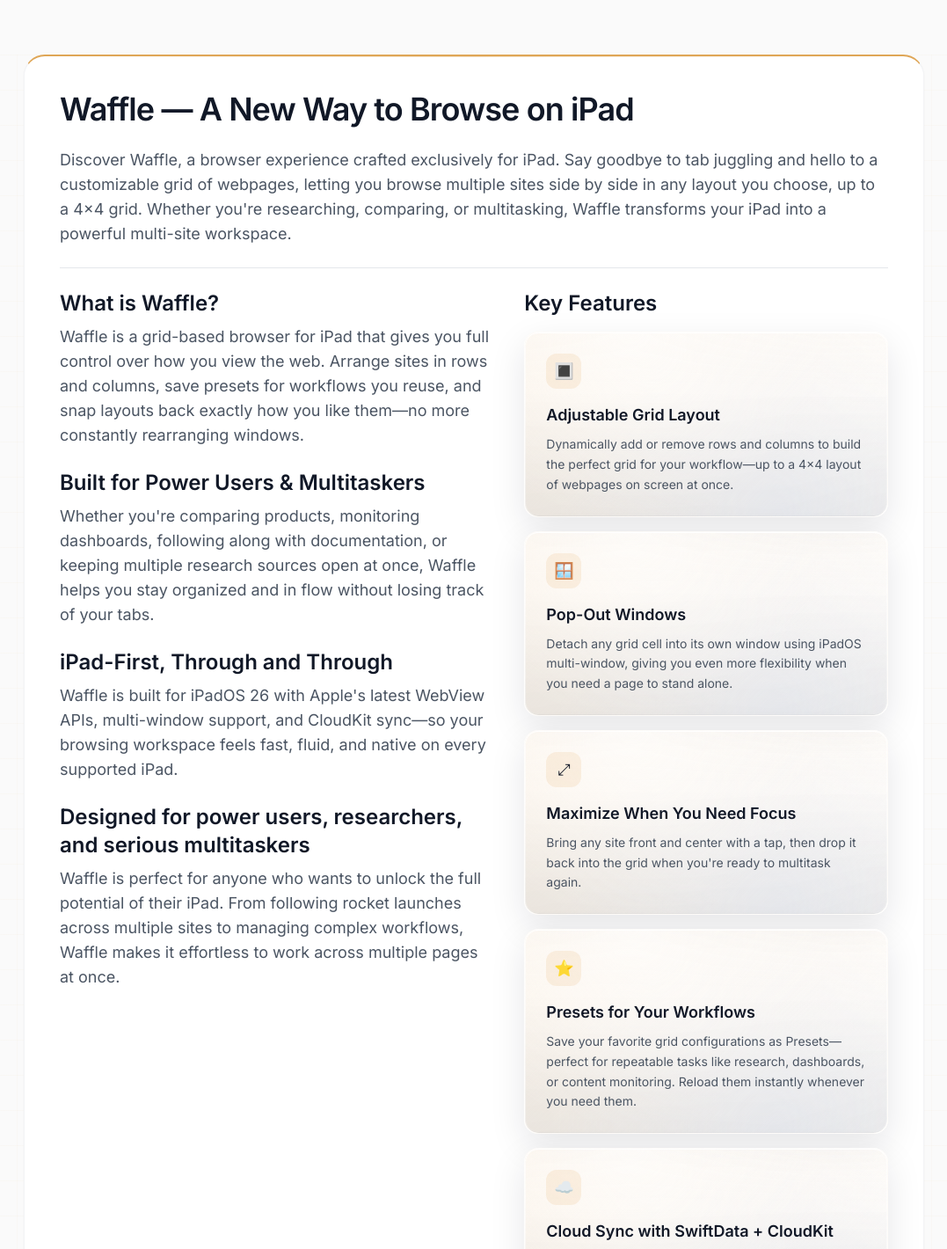
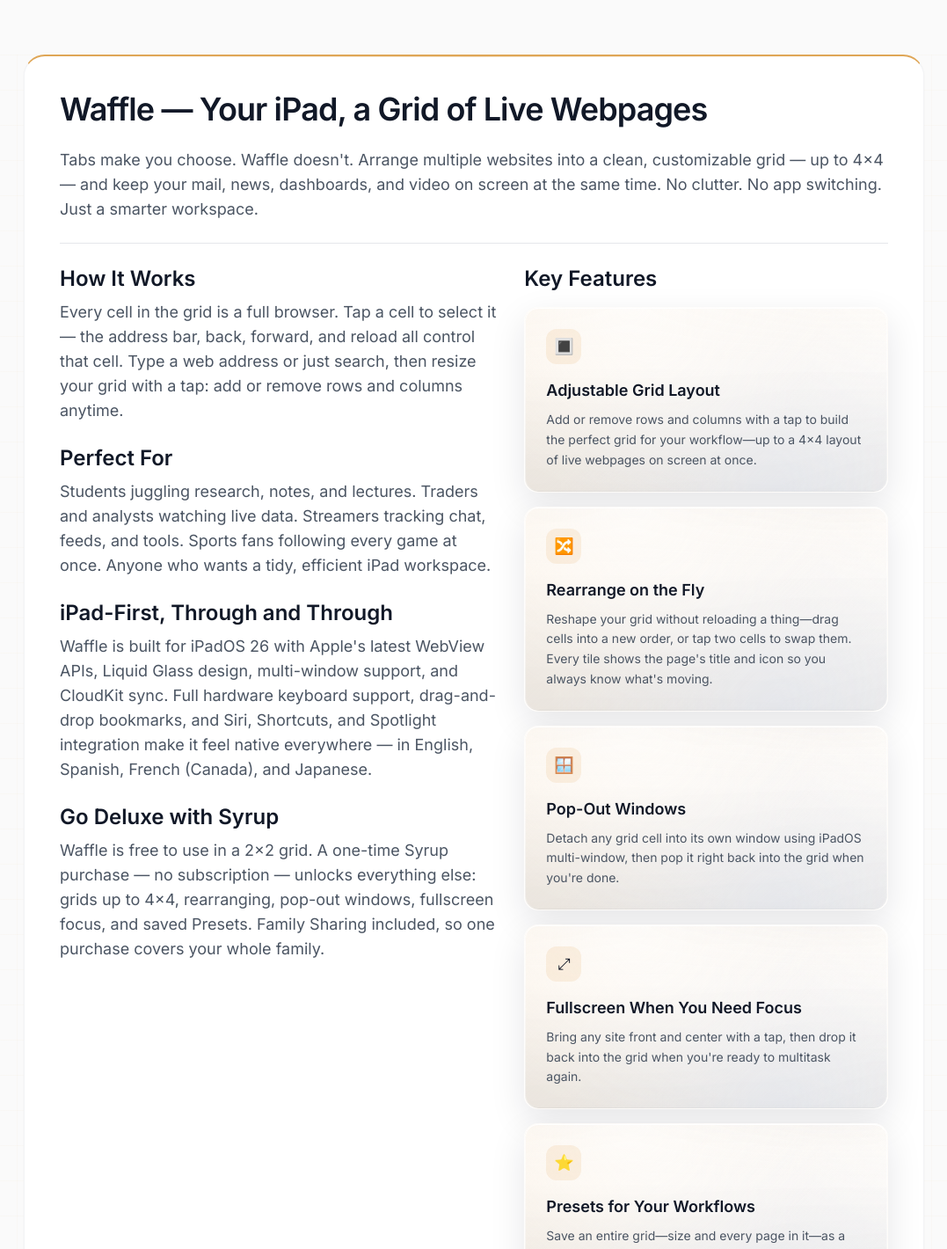
Before and after one commit to NMolargik/MolargikSoftware.com, a React (Vite) app: page /waffle in a window 1280 px wide. Shown: the part 1083-2503 px from the top of the page at 88% size, without its empty margins (101-1178 px from the left). Built offline with nearby package versions, Linux system fonts and the light colour scheme.

Commit message:
updates to Stork and Waffle page for OS27 updates

```diff
--- a/src/pages/Waffle.tsx
+++ b/src/pages/Waffle.tsx
@@ -26,7 +26,7 @@
 
   usePageMeta({
     title: 'Waffle – Grid Browser for iPad | Nick Molargik',
-    description: 'Waffle lets you browse multiple sites side-by-side in a customizable grid on iPad. Presets, multi-window, CloudKit sync.',
+    description: 'Waffle turns your iPad into a grid of live webpages. Browse sites side by side in a split-screen grid, save preset layouts, pop cells into their own windows, and sync with iCloud.',
     accentColor: ACCENT_COLOR,
     preloadImage: waffleicon,
   });
@@ -38,7 +38,7 @@
       <section>
         <Hero
           heading="Waffle"
-          description="Webpage multitasking made easy on iPad."
+          description="Browse the web in a grid, not in tabs."
           imageSrc={waffleicon}
           appStoreHref="https://apps.apple.com/us/app/waffle-browser/id6751783473"
           githubHref="https://github.com/NMolargik/Waffle"
@@ -70,13 +70,12 @@
                 />
                 <div className="relative space-y-6">
                   <h2 className="text-3xl sm:text-4xl font-semibold tracking-tight text-gray-900 dark:text-white">
-                    Waffle — A New Way to Browse on iPad
+                    Waffle — Your iPad, a Grid of Live Webpages
                   </h2>
                   <p className="text-base sm:text-lg leading-relaxed text-gray-600 dark:text-gray-300">
-                    Discover Waffle, a browser experience crafted exclusively for iPad. Say goodbye to tab juggling and hello to a
-                    customizable grid of webpages, letting you browse multiple sites side by side in any layout you choose, up to
-                    a 4x4 grid. Whether you're researching, comparing, or multitasking, Waffle transforms your iPad into a powerful
-                    multi-site workspace.
+                    Tabs make you choose. Waffle doesn&apos;t. Arrange multiple websites into a clean, customizable grid — up to
+                    4x4 — and keep your mail, news, dashboards, and video on screen at the same time. No clutter. No app
+                    switching. Just a smarter workspace.
                   </p>
 
                   <hr className="my-6 border-gray-200 dark:border-gray-800" />
@@ -85,12 +84,12 @@
                     <div className="space-y-6">
                       <div>
                         <h3 className="text-xl sm:text-2xl font-semibold text-gray-900 dark:text-white">
-                          What is Waffle?
+                          How It Works
                         </h3>
                         <p className="mt-2 text-base sm:text-lg leading-relaxed text-gray-600 dark:text-gray-300">
-                          Waffle is a grid-based browser for iPad that gives you full control over how you view the web. Arrange
-                          sites in rows and columns, save presets for workflows you reuse, and snap layouts back exactly how you
-                          like them—no more constantly rearranging windows.
+                          Every cell in the grid is a full browser. Tap a cell to select it — the address bar, back, forward,
+                          and reload all control that cell. Type a web address or just search, then resize your grid with a
+                          tap: add or remove rows and columns anytime.
                         </p>
                       </div>
 
@@ -98,12 +97,12 @@
 
                       <div>
                         <h3 className="text-xl sm:text-2xl font-semibold text-gray-900 dark:text-white">
-                          Built for Power Users &amp; Multitaskers
+                          Perfect For
                         </h3>
                         <p className="mt-2 text-base sm:text-lg leading-relaxed text-gray-600 dark:text-gray-300">
-                          Whether you're comparing products, monitoring dashboards, following along with documentation, or keeping
-                          multiple research sources open at once, Waffle helps you stay organized and in flow without losing track
-                          of your tabs.
+                          Students juggling research, notes, and lectures. Traders and analysts watching live data. Streamers
+                          tracking chat, feeds, and tools. Sports fans following every game at once. Anyone who wants a tidy,
+                          efficient iPad workspace.
                         </p>
                       </div>
 
@@ -112,19 +111,21 @@
                           iPad-First, Through and Through
                         </h3>
                         <p className="mt-2 text-base sm:text-lg leading-relaxed text-gray-600 dark:text-gray-300">
-                          Waffle is built for iPadOS 26 with Apple&apos;s latest WebView APIs, multi-window support, and CloudKit
-                          sync—so your browsing workspace feels fast, fluid, and native on every supported iPad.
+                          Waffle is built for iPadOS 26 with Apple&apos;s latest WebView APIs, Liquid Glass design, multi-window
+                          support, and CloudKit sync. Full hardware keyboard support, drag-and-drop bookmarks, and Siri,
+                          Shortcuts, and Spotlight integration make it feel native everywhere — in English, Spanish, French
+                          (Canada), and Japanese.
                         </p>
                       </div>
 
                       <div>
                         <h3 className="text-xl sm:text-2xl font-semibold text-gray-900 dark:text-white">
-                          Designed for power users, researchers, and serious multitaskers
+                          Go Deluxe with Syrup
                         </h3>
                         <p className="mt-2 text-base sm:text-lg leading-relaxed text-gray-600 dark:text-gray-300">
-                          Waffle is perfect for anyone who wants to
-                          unlock the full potential of their iPad. From following rocket launches across multiple sites to managing
-                          complex workflows, Waffle makes it effortless to work across multiple pages at once.
+                          Waffle is free to use in a 2x2 grid. A one-time Syrup purchase — no subscription — unlocks everything
+                          else: grids up to 4x4, rearranging, pop-out windows, fullscreen focus, and saved Presets. Family
+                          Sharing included, so one purchase covers your whole family.
                         </p>
                       </div>
                     </div>
@@ -137,42 +138,42 @@
                         <FeatureCard
                           icon="🔳"
                           title="Adjustable Grid Layout"
-                          description="Dynamically add or remove rows and columns to build the perfect grid for your workflow—up to a 4x4 layout of webpages on screen at once."
+                          description="Add or remove rows and columns with a tap to build the perfect grid for your workflow—up to a 4x4 layout of live webpages on screen at once."
                           index={0}
+                          accentColor={ACCENT_COLOR}
+                        />
+                        <FeatureCard
+                          icon="🔀"
+                          title="Rearrange on the Fly"
+                          description="Reshape your grid without reloading a thing—drag cells into a new order, or tap two cells to swap them. Every tile shows the page's title and icon so you always know what's moving."
+                          index={1}
                           accentColor={ACCENT_COLOR}
                         />
                         <FeatureCard
                           icon="🪟"
                           title="Pop-Out Windows"
-                          description="Detach any grid cell into its own window using iPadOS multi-window, giving you even more flexibility when you need a page to stand alone."
-                          index={1}
+                          description="Detach any grid cell into its own window using iPadOS multi-window, then pop it right back into the grid when you're done."
+                          index={2}
                           accentColor={ACCENT_COLOR}
                         />
                         <FeatureCard
                           icon="⤢"
-                          title="Maximize When You Need Focus"
+                          title="Fullscreen When You Need Focus"
                           description="Bring any site front and center with a tap, then drop it back into the grid when you're ready to multitask again."
-                          index={2}
+                          index={3}
                           accentColor={ACCENT_COLOR}
                         />
                         <FeatureCard
                           icon="⭐️"
                           title="Presets for Your Workflows"
-                          description="Save your favorite grid configurations as Presets—perfect for repeatable tasks like research, dashboards, or content monitoring. Reload them instantly whenever you need them."
-                          index={3}
+                          description="Save an entire grid—size and every page in it—as a Preset, and bring it back in one tap. A morning news grid, a work grid, a game-day grid."
+                          index={4}
                           accentColor={ACCENT_COLOR}
                         />
                         <FeatureCard
                           icon="☁️"
-                          title="Cloud Sync with SwiftData + CloudKit"
-                          description="Your presets and layouts sync securely across your iPads, so your favorite setups are always right where you left them."
-                          index={4}
-                          accentColor={ACCENT_COLOR}
-                        />
-                        <FeatureCard
-                          icon="⚡️"
-                          title="Built for iPadOS 26"
-                          description="Powered by Apple's new WebView API for speed, security, and compatibility—enhanced with Liquid Glass visuals to make every grid feel polished and modern."
+                          title="Cloud Sync with iCloud"
+                          description="Bookmarks and Presets sync securely across your iPads with CloudKit, so your favorite setups are always right where you left them."
                           index={5}
                           accentColor={ACCENT_COLOR}
                         />
@@ -181,8 +182,8 @@
                   </div>
 
                   <p className="mt-4 text-sm text-gray-500 dark:text-gray-400 italic">
-                    Waffle is available for devices running iPadOS 26 or later. Some features require access to Apple&apos;s latest
-                    APIs.
+                    Waffle is free to download for devices running iPadOS 26 or later, and is available in English, Spanish,
+                    French (Canada), and Japanese. Syrup is a one-time purchase with Family Sharing — no subscription.
                   </p>
                 </div>
               </div>
@@ -205,6 +206,7 @@
             "name": "Waffle",
             "applicationCategory": "BrowserApplication",
             "operatingSystem": "iPadOS",
+            "inLanguage": ["en", "es", "fr-CA", "ja"],
             "offers": { "@type": "Offer", "price": "0", "priceCurrency": "USD" },
             "url": "https://apps.apple.com/us/app/waffle-browser/id6751783473"
           })
```
Also changed, not shown: src/pages/Stork.tsx (+38 -21 lines).
